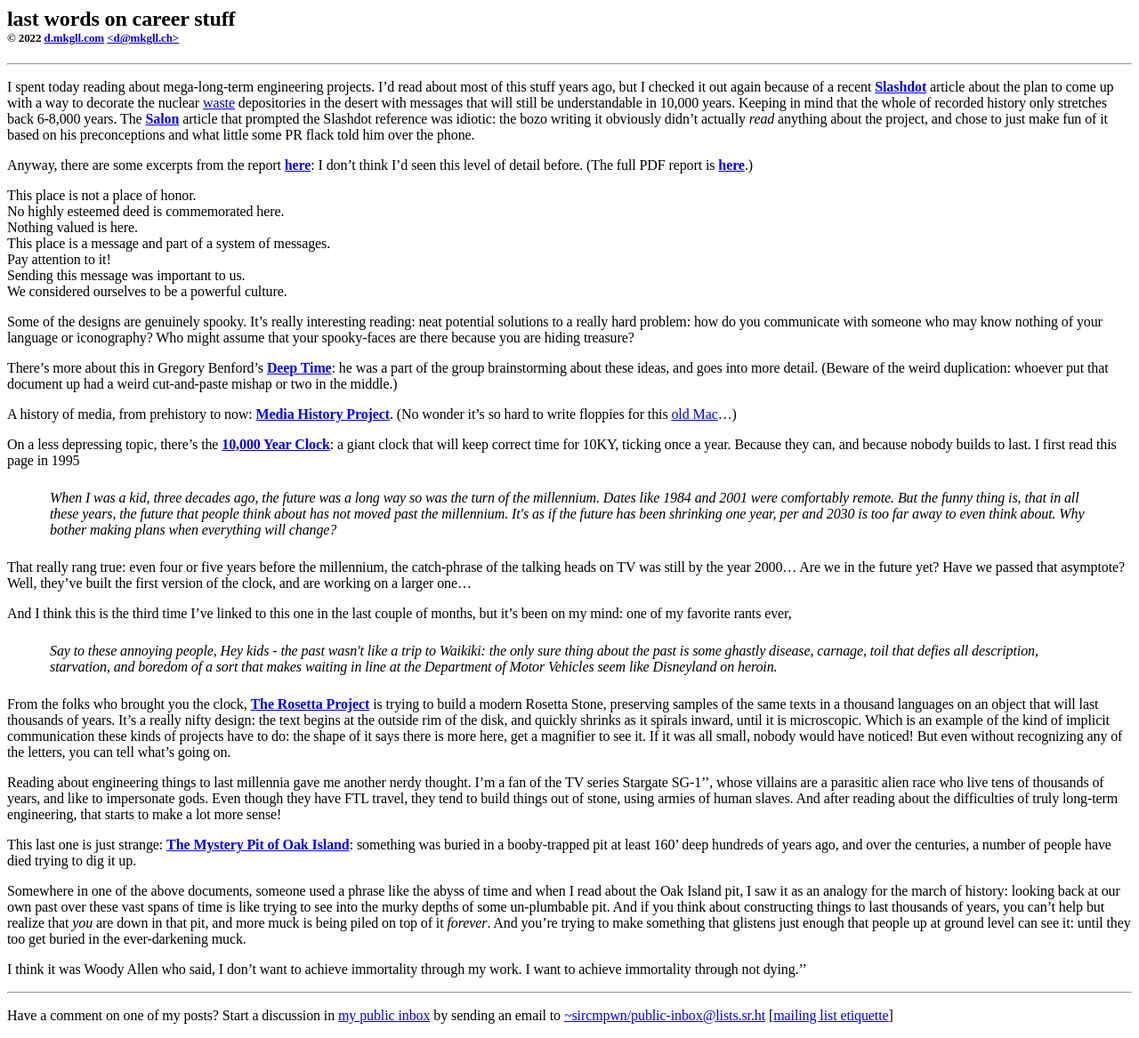
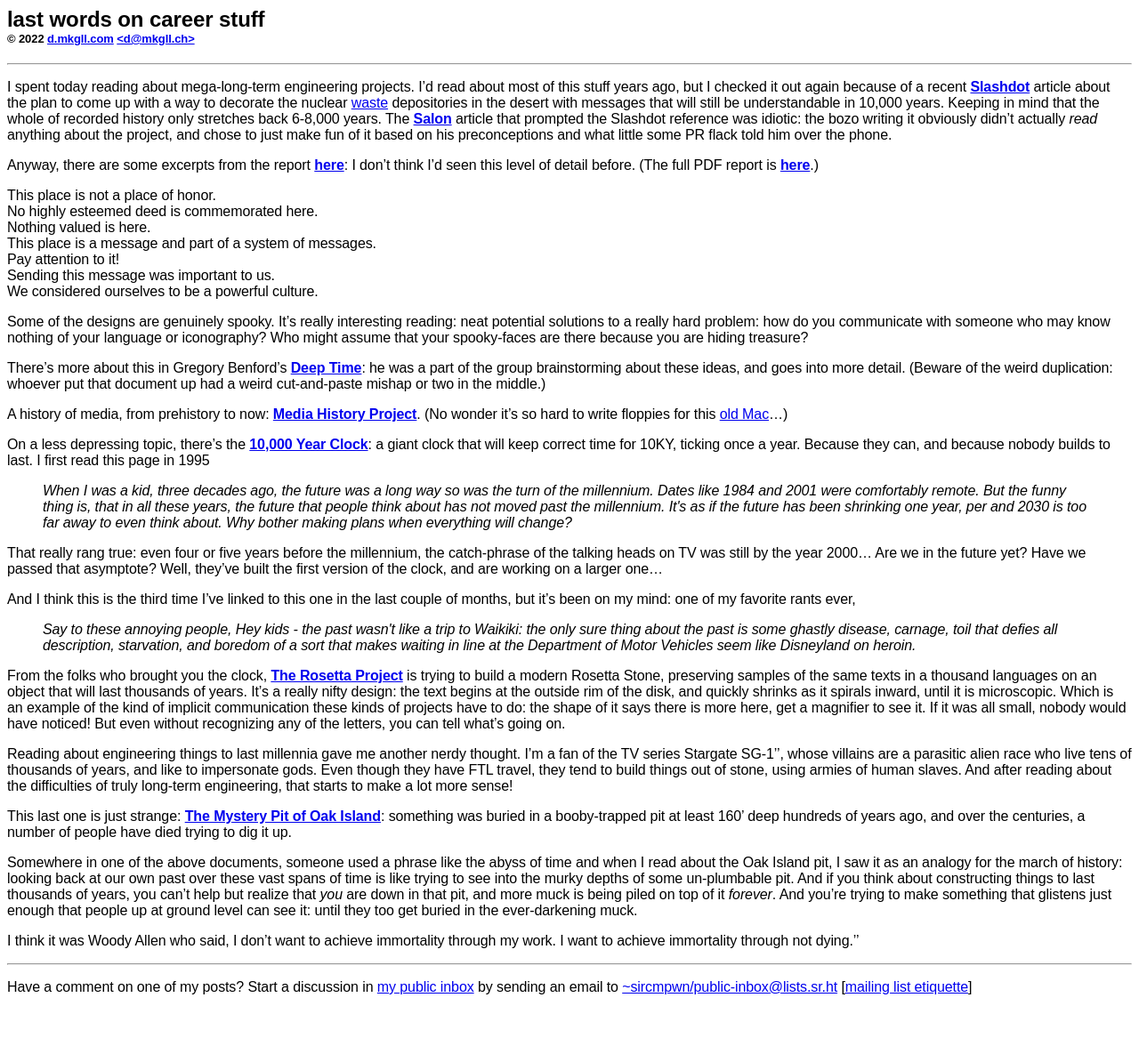
Before and after one commit to dmkgll/dmkgll, a Jekyll site: the page built from test.md, in a window 1280 px wide. Shown: the whole page at 89% size. Built offline with Jekyll 4.4.1, drawn with Linux system fonts in a browser that asks for light colours; after the commit the page ends 1135 px from its top, so only the background shows below that.

Commit message:
Update page.html

```diff
--- a/_layouts/page.html
+++ b/_layouts/page.html
@@ -1,13 +1,11 @@
-<html><head><style>
-blockquote{
-    padding: 0.5em;}
-}</style>
+<html><head>
  <title>{{page.title}}</title>
  <meta name="viewport" content="width=device-width">
  <link rel="shortcut icon" href="/favicon.ico" type="image/x-icon">
-<style>body{background:
+<style>body{
     font-family: sans-serif;
   letter-spacing: -.1px;}</style>
+    </head>
 <body>
 <article>
 <h1>
```
